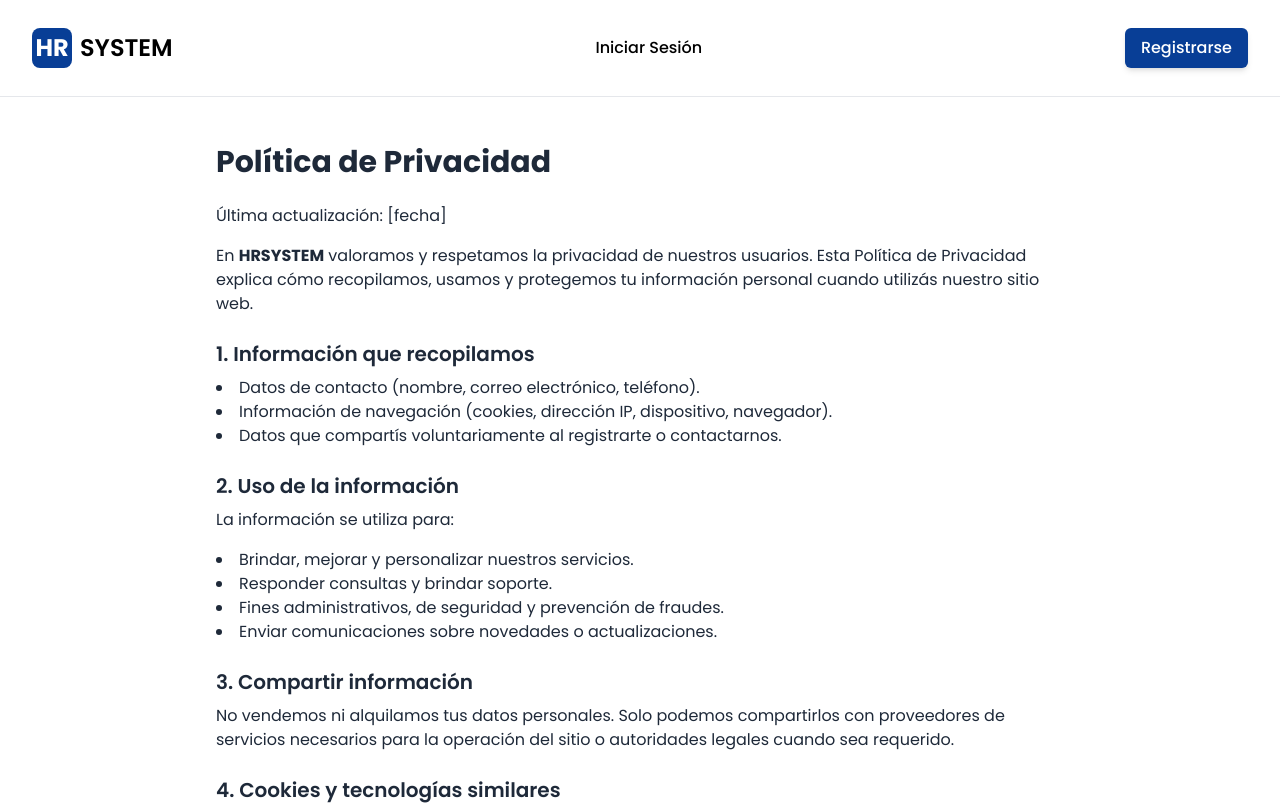
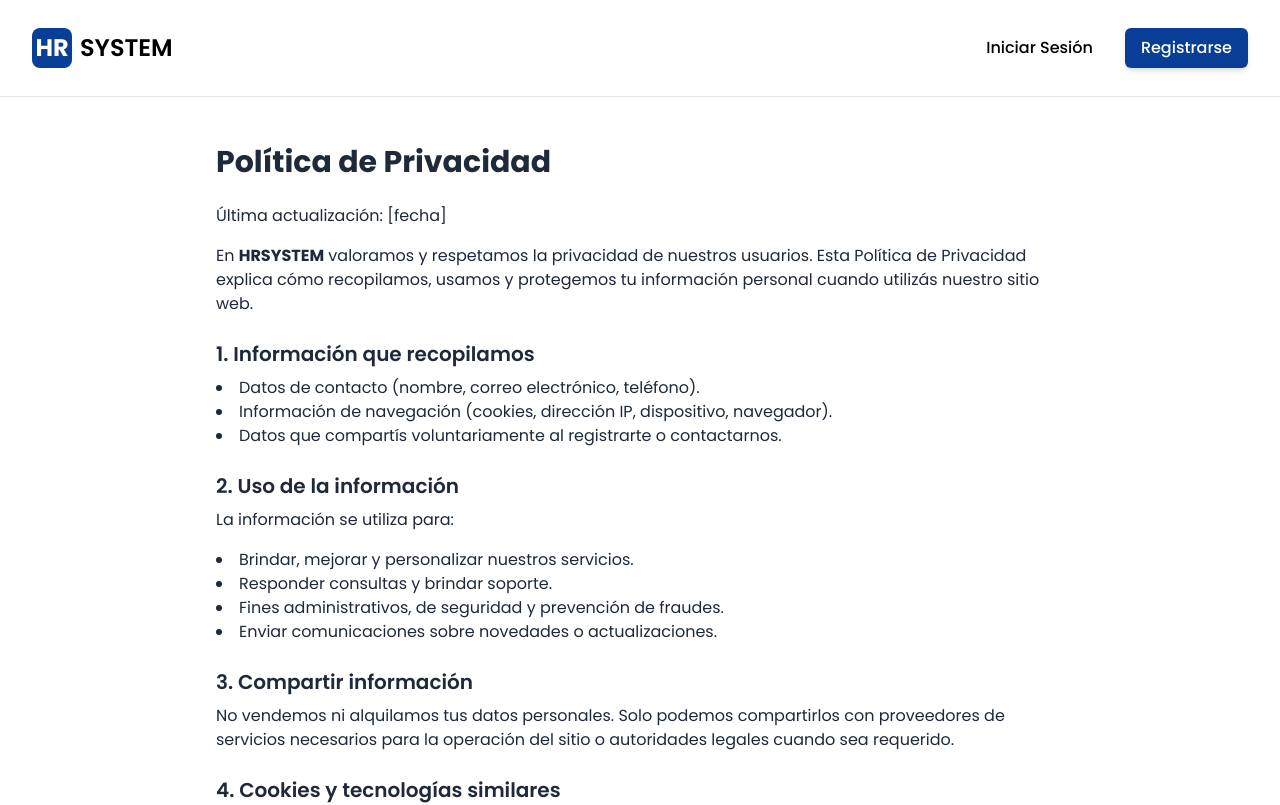
Before and after one commit to HRSYSTEM-PROJECT/front, a Next.js app: page /privacidad in a window 1280 px wide. Shown: the top 805 px of the page. Built offline with nearby package versions, Linux system fonts and the light colour scheme; no server answers.

Commit message:
modificaciones en redireccion al login

```diff
--- a/src/components/layout/navbar/Navbar.tsx
+++ b/src/components/layout/navbar/Navbar.tsx
@@ -23,7 +23,7 @@ export function Navbar() {
             </div>
             <span className="text-2xl font-semibold text-black">SYSTEM</span>
           </Link>
-          <Link
+          {/* <Link
             href="https://back-8cv1.onrender.com/login"
             className={loginButtonClass}
           >
@@ -31,14 +31,17 @@ export function Navbar() {
           </Link>
           <Link href="/register" className={buttonClass}>
             Registrarse
-          </Link>
+          </Link> */}
 
-          {/* <div className="flex items-center gap-4">
+          <div className="flex items-center gap-4">
             {isAuthenticated ? (
               <div className="flex items-center gap-4">
                 <span className="text-gray-700 text-base font-medium hidden sm:inline truncate max-w-[150px]">
                   Hola, {company?.legal_name || company?.name || "Usuario"}
                 </span>
+                <Link href="/dashboard" className={buttonClass}>
+                  Ir al Dashboard
+                </Link>
 
                 <button
                   onClick={logout}
@@ -60,7 +63,7 @@ export function Navbar() {
                 </Link>
               </div>
             )}
-          </div> */}
+          </div>
         </div>
       </div>
     </nav>
```
